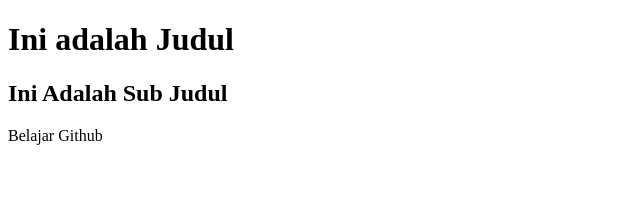
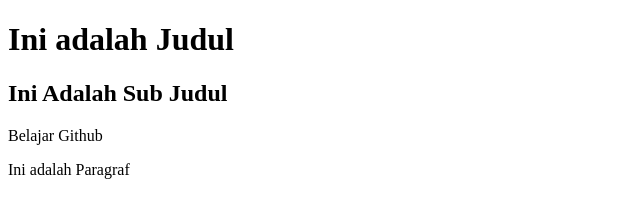
Before and after one commit to unsur-labtif/PWD-6, a plain HTML site: page index.html in a window 1280 px wide. Shown: the whole page, without its empty margins (0-640 px from the left). Drawn offline with Linux system fonts and the light colour scheme.

Commit message:
Menambahkan Paragraf

```diff
--- a/index.html
+++ b/index.html
@@ -9,5 +9,6 @@
     <h1>Ini adalah Judul</h1>
     <h2>Ini Adalah Sub Judul</h2>
     <p>Belajar Github</p>
+    <p>Ini adalah Paragraf</p>
 </body>
 </html>
```
